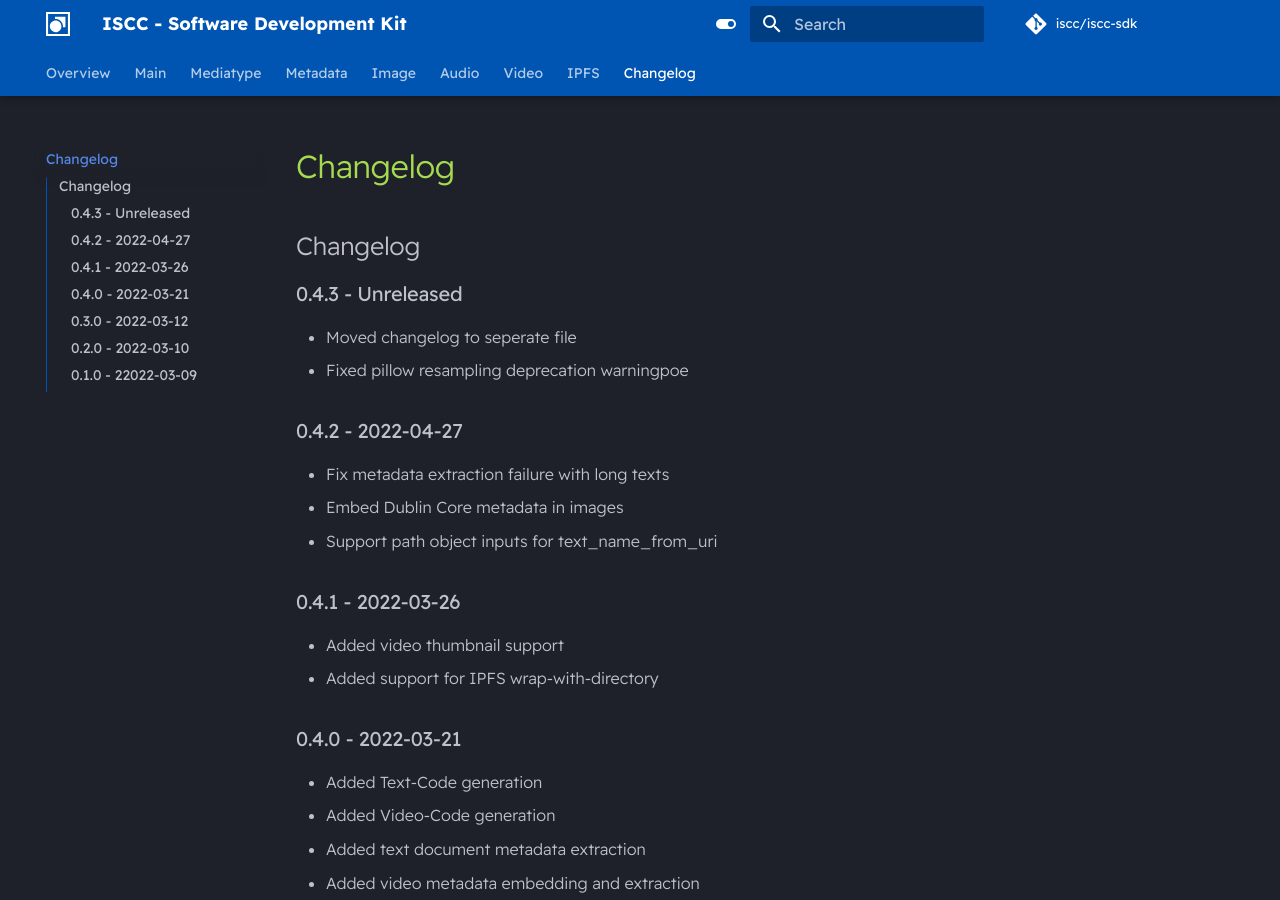
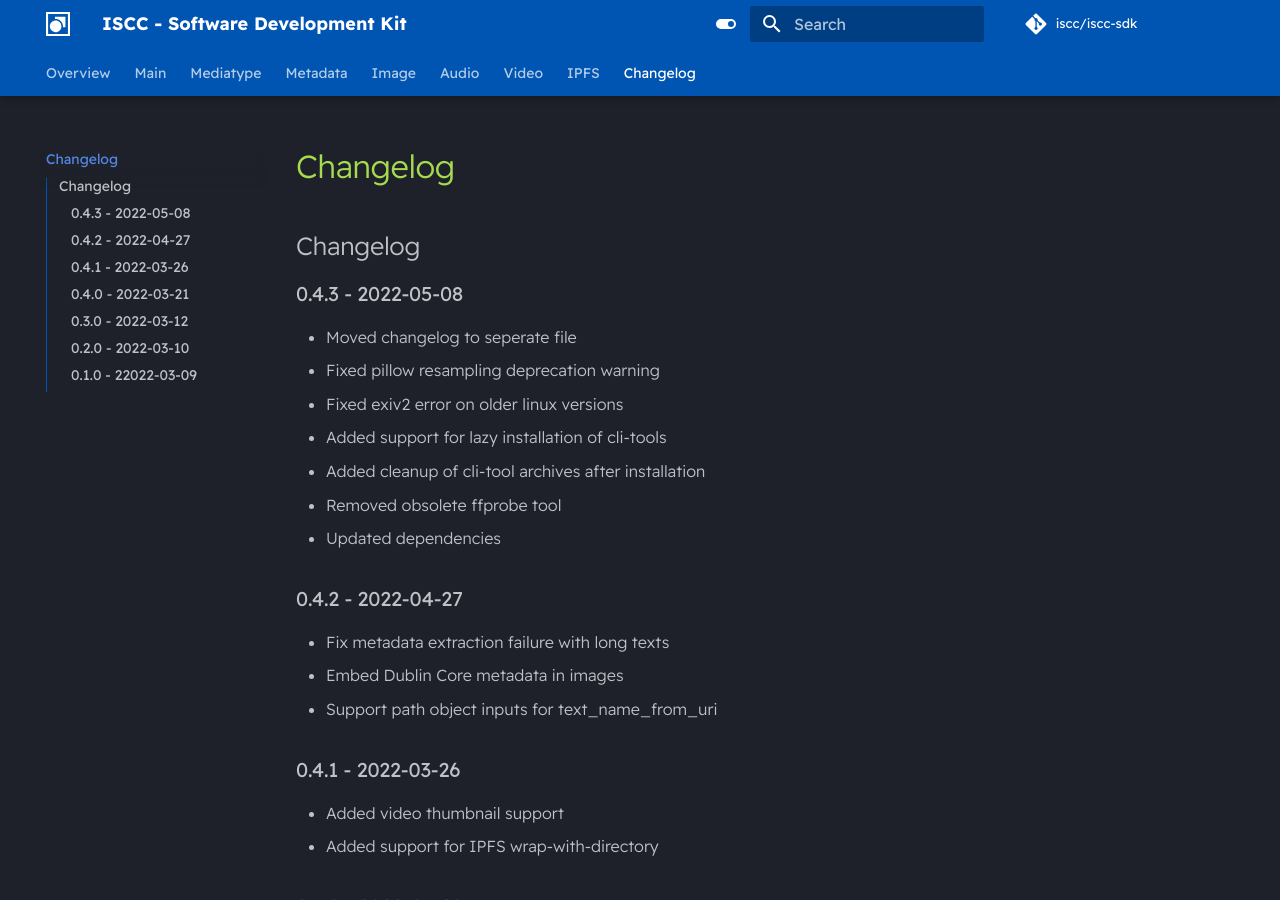
Before and after one commit to iscc/iscc-sdk, an MkDocs documentation site: the page built from docs/changelog.md, in a window 1280 px wide and 900 px high. Built offline with MkDocs 1.6.1 and Material for MkDocs 9.7.7, drawn with Linux system fonts in a browser that asks for light colours; comment, search, counter and statistics services are not loaded.

Commit message:
Prepare v0.4.4 and update dependencies

```diff
--- a/docs/changelog.md
+++ b/docs/changelog.md
@@ -1,8 +1,13 @@
 ## Changelog
 
-### 0.4.3 - Unreleased
+### 0.4.3 - 2022-05-08
 - Moved changelog to seperate file
-- Fixed pillow resampling deprecation warningpoe
+- Fixed pillow resampling deprecation warning
+- Fixed exiv2 error on older linux versions
+- Added support for lazy installation of cli-tools
+- Added cleanup of cli-tool archives after installation
+- Removed obsolete ffprobe tool
+- Updated dependencies
 
 ### 0.4.2 - 2022-04-27
 - Fix metadata extraction failure with long texts
--- a/iscc_sdk/__init__.py
+++ b/iscc_sdk/__init__.py
@@ -2,7 +2,7 @@
 import os
 from platformdirs import PlatformDirs
 
-__version__ = "0.4.3"
+__version__ = "0.4.4"
 APP_NAME = "iscc-sdk"
 APP_AUTHOR = "iscc"
 dirs = PlatformDirs(appname=APP_NAME, appauthor=APP_AUTHOR)
--- a/pyproject.toml
+++ b/pyproject.toml
@@ -1,6 +1,6 @@
 [tool.poetry]
 name = "iscc-sdk"
-version = "0.4.3"
+version = "0.4.4"
 description = "Software developer kit for creating ISCCs (International Standard Content Codes)"
 authors = ["Titusz <tp@py7.de>"]
 license = "Apache-2.0"
@@ -60,6 +60,7 @@
 mkdocs-material = "^8.2"
 mkdocstrings = "^0.18"
 iscc-samples = "^0.4"
+codetiming = "^1.3.0"
 
 [tool.black]
 skip-string-normalization = false
```
Also changed, not shown: CHANGELOG.md (+3 -0 lines), 3 other files.
